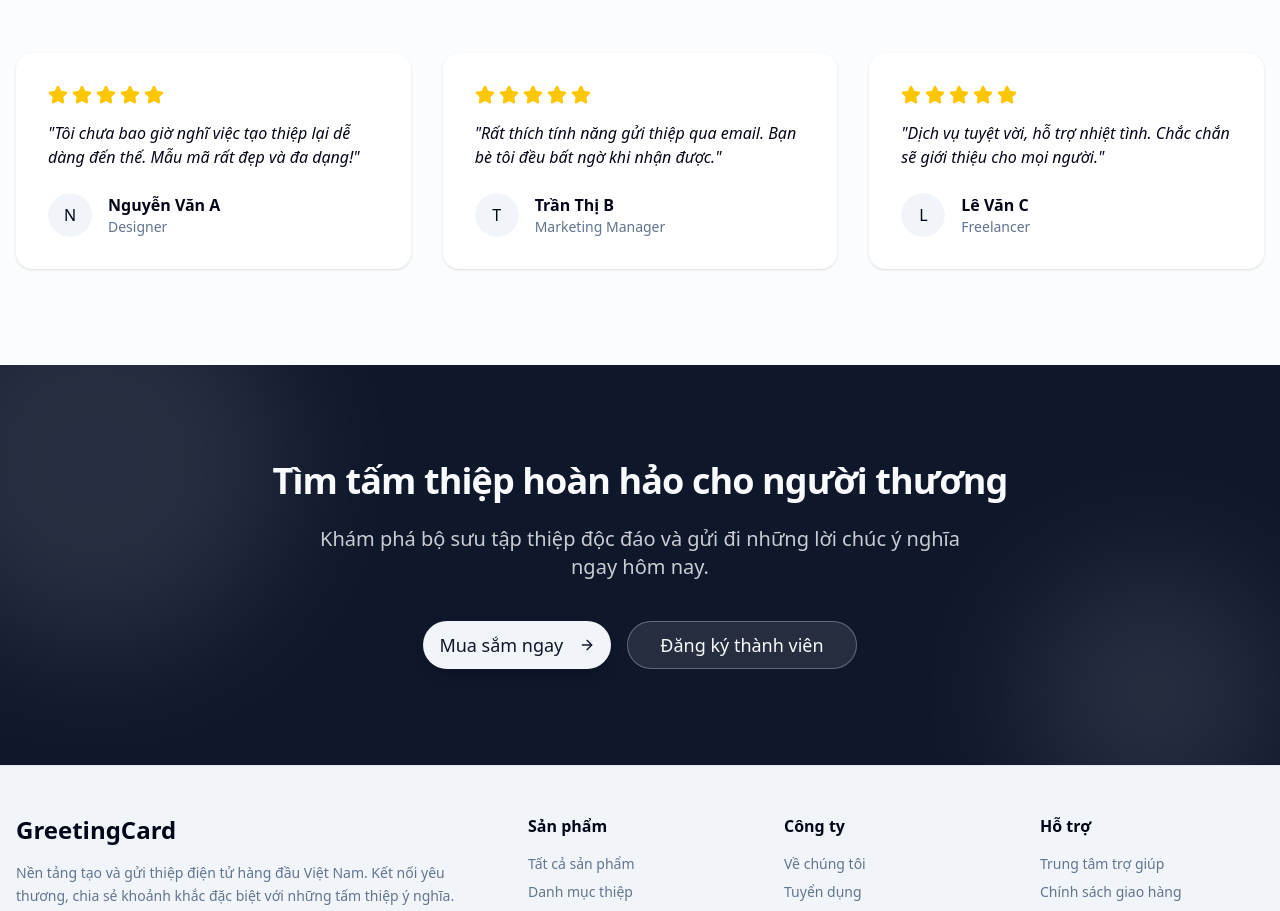
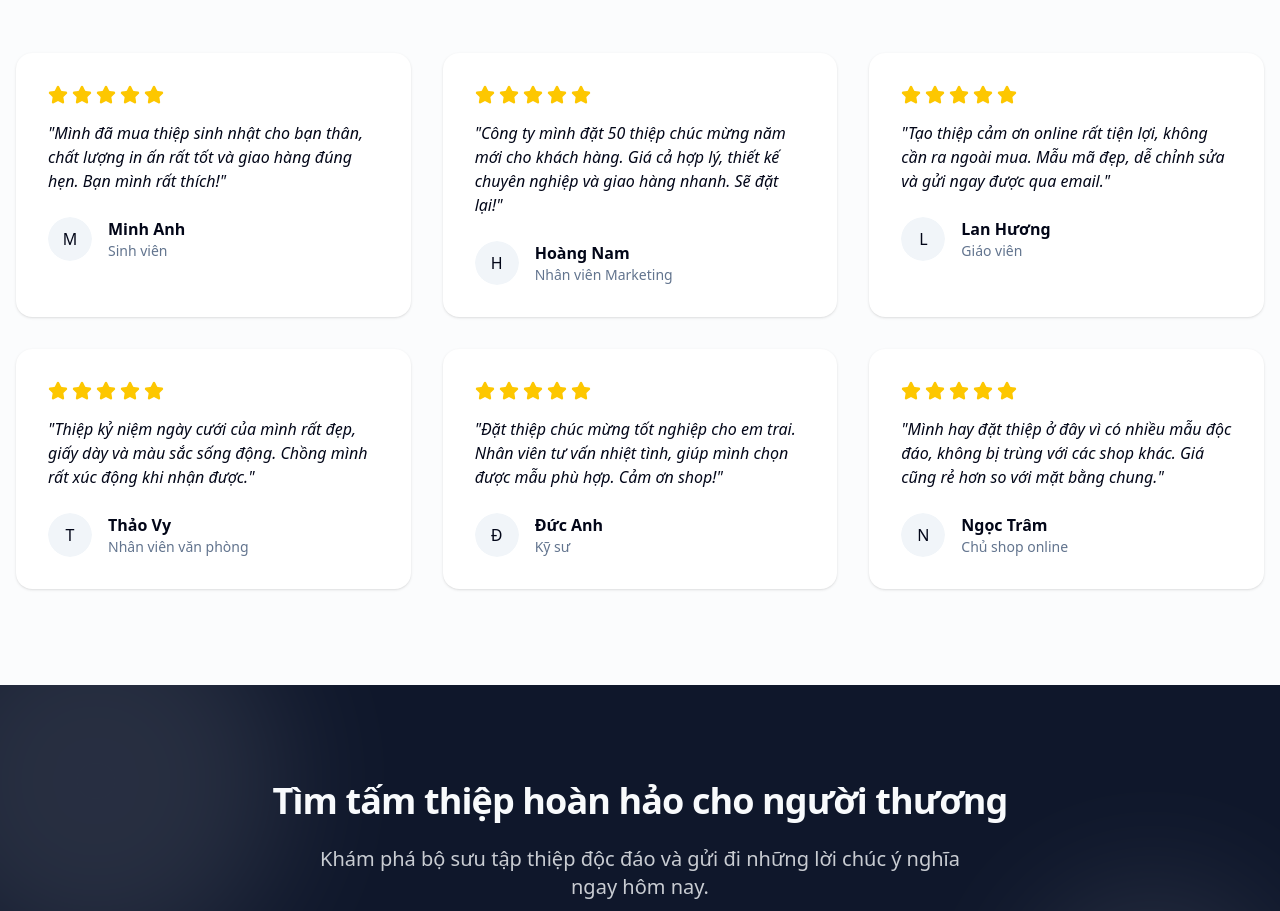
Before and after one commit to itstandu/greeting-card, a Next.js app in the folder greeting-card-web/: page / in a window 1280 px wide. Shown: the part 2200-3111 px from the top of the page. Built offline with nearby package versions, Linux system fonts and the light colour scheme; no server answers.

Commit message:
feat(web): update TestimonialsSection with new testimonials and authors for enhanced user engagement

```diff
--- a/greeting-card-web/components/home/TestimonialsSection.tsx
+++ b/greeting-card-web/components/home/TestimonialsSection.tsx
@@ -3,19 +3,40 @@ import { Star } from 'lucide-react';
 
 const testimonials = [
   {
-    content: 'Tôi chưa bao giờ nghĩ việc tạo thiệp lại dễ dàng đến thế. Mẫu mã rất đẹp và đa dạng!',
-    author: 'Nguyễn Văn A',
-    role: 'Designer',
+    content:
+      'Mình đã mua thiệp sinh nhật cho bạn thân, chất lượng in ấn rất tốt và giao hàng đúng hẹn. Bạn mình rất thích!',
+    author: 'Minh Anh',
+    role: 'Sinh viên',
   },
   {
-    content: 'Rất thích tính năng gửi thiệp qua email. Bạn bè tôi đều bất ngờ khi nhận được.',
-    author: 'Trần Thị B',
-    role: 'Marketing Manager',
+    content:
+      'Công ty mình đặt 50 thiệp chúc mừng năm mới cho khách hàng. Giá cả hợp lý, thiết kế chuyên nghiệp và giao hàng nhanh. Sẽ đặt lại!',
+    author: 'Hoàng Nam',
+    role: 'Nhân viên Marketing',
   },
   {
-    content: 'Dịch vụ tuyệt vời, hỗ trợ nhiệt tình. Chắc chắn sẽ giới thiệu cho mọi người.',
-    author: 'Lê Văn C',
-    role: 'Freelancer',
+    content:
+      'Tạo thiệp cảm ơn online rất tiện lợi, không cần ra ngoài mua. Mẫu mã đẹp, dễ chỉnh sửa và gửi ngay được qua email.',
+    author: 'Lan Hương',
+    role: 'Giáo viên',
+  },
+  {
+    content:
+      'Thiệp kỷ niệm ngày cưới của mình rất đẹp, giấy dày và màu sắc sống động. Chồng mình rất xúc động khi nhận được.',
+    author: 'Thảo Vy',
+    role: 'Nhân viên văn phòng',
+  },
+  {
+    content:
+      'Đặt thiệp chúc mừng tốt nghiệp cho em trai. Nhân viên tư vấn nhiệt tình, giúp mình chọn được mẫu phù hợp. Cảm ơn shop!',
+    author: 'Đức Anh',
+    role: 'Kỹ sư',
+  },
+  {
+    content:
+      'Mình hay đặt thiệp ở đây vì có nhiều mẫu độc đáo, không bị trùng với các shop khác. Giá cũng rẻ hơn so với mặt bằng chung.',
+    author: 'Ngọc Trâm',
+    role: 'Chủ shop online',
   },
 ];
 
```
